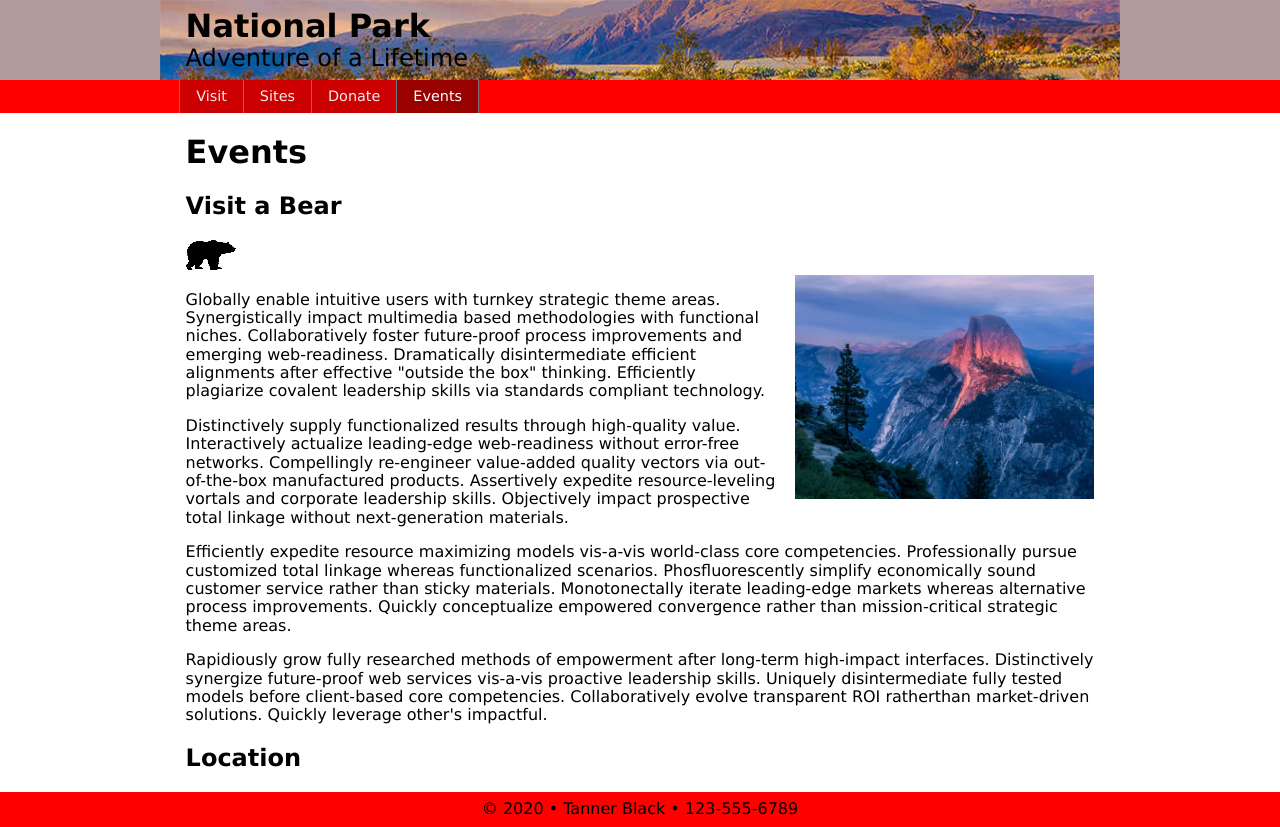
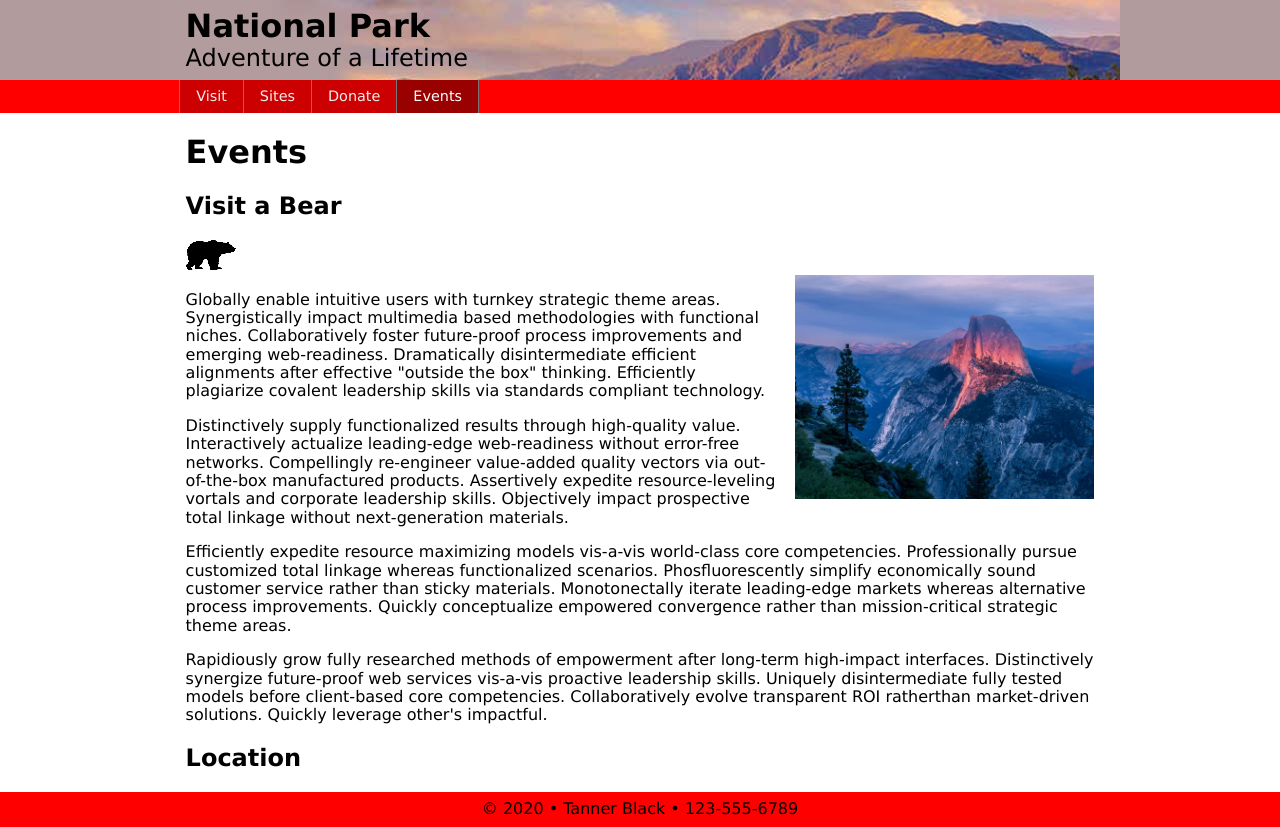
Before and after one commit to TannerBBlack/DGM2740new, a plain HTML site: page Module4/index.html in a window 1280 px wide. Drawn offline with Linux system fonts and the light colour scheme.

Commit message:
fixed images on 4

```diff
--- a/Module4/index.html
+++ b/Module4/index.html
@@ -50,11 +50,11 @@
 
         <h2>Visit a Bear</h2>
         <div class="bearAnimation">
-            <img src="/images/bear.png">
+            <img src="/Module4/images/bear.png">
         </div>
 
         <figure>
-            <img src="/images/parkbody.jpg" alt="Meadow">
+            <img src="/Module4/images/parkbody.jpg" alt="Meadow">
                 <figcaption></figcaption>
         </figure>
 
--- a/Module4/scss/_large.scss
+++ b/Module4/scss/_large.scss
@@ -10,8 +10,12 @@ header, nav, main, footer {
 /*----------- HEADER --------------*/
 
 div#headerWrapper {
-        background-image: url(/images/headerRepeat.png);
+        background-image: url(/Module4/images/headerRepeat.png);
         background-repeat: repeat;
+}
+
+header {
+        background-image: url(/Module4/images/headerLarge.jpg);
 }
 
 /*----------- NAVIGATION --------------*/
--- a/Module4/scss/_medium.scss
+++ b/Module4/scss/_medium.scss
@@ -7,7 +7,7 @@
 
 /*----------- HEADER --------------*/
 header {
-    background-image: url(/images/mediumparkheader.jpg);
+    background-image: url(/Module4/images/mediumparkheader.jpg);
 }
 
 
--- a/Module4/scss/_small.scss
+++ b/Module4/scss/_small.scss
@@ -16,7 +16,7 @@ body {
 
 header {
     padding: .5rem 2%;
-    background-image: url(/images/smallparkheader.jpg);
+    background-image: url(/Module4/images/smallparkheader.jpg);
 }
 header h1 {margin: 0;}
 header h2 {margin: 0; font-weight: normal;}
```
Also changed, not shown: Module4/css/styles.css.
